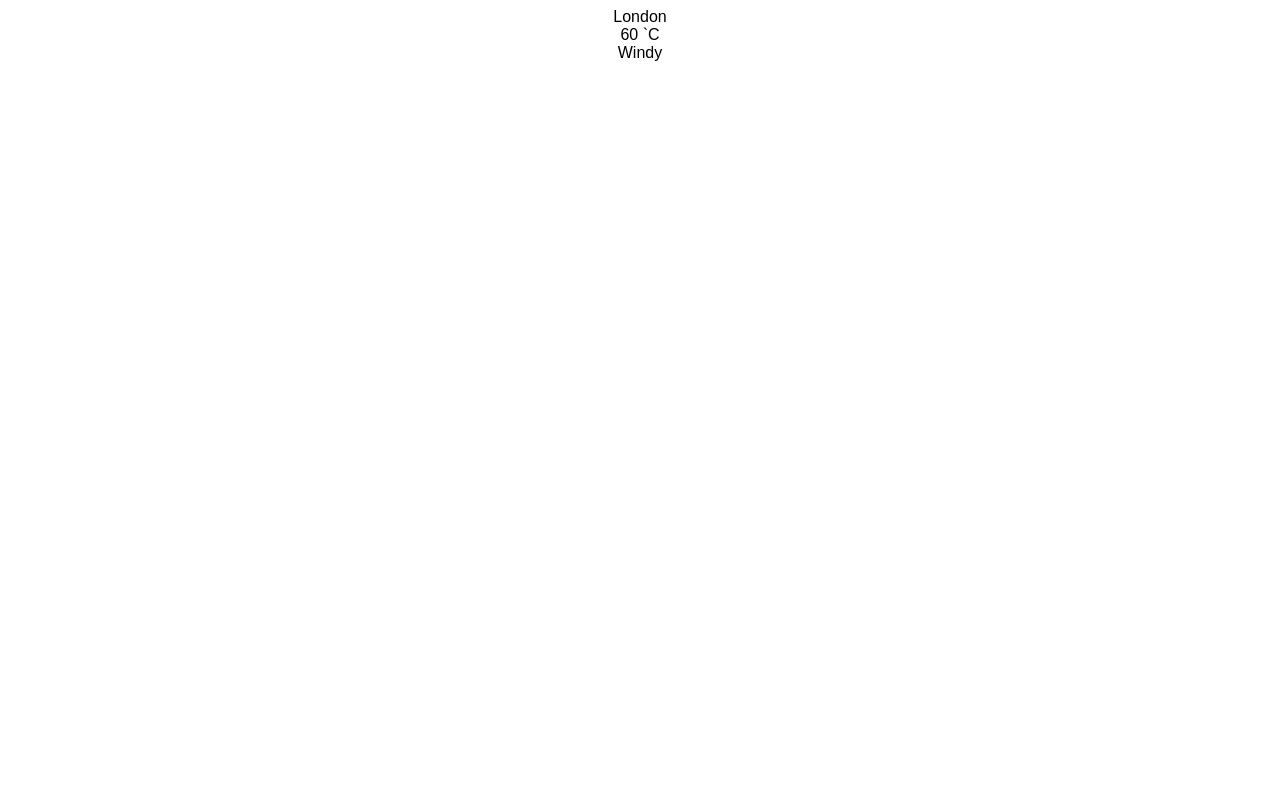
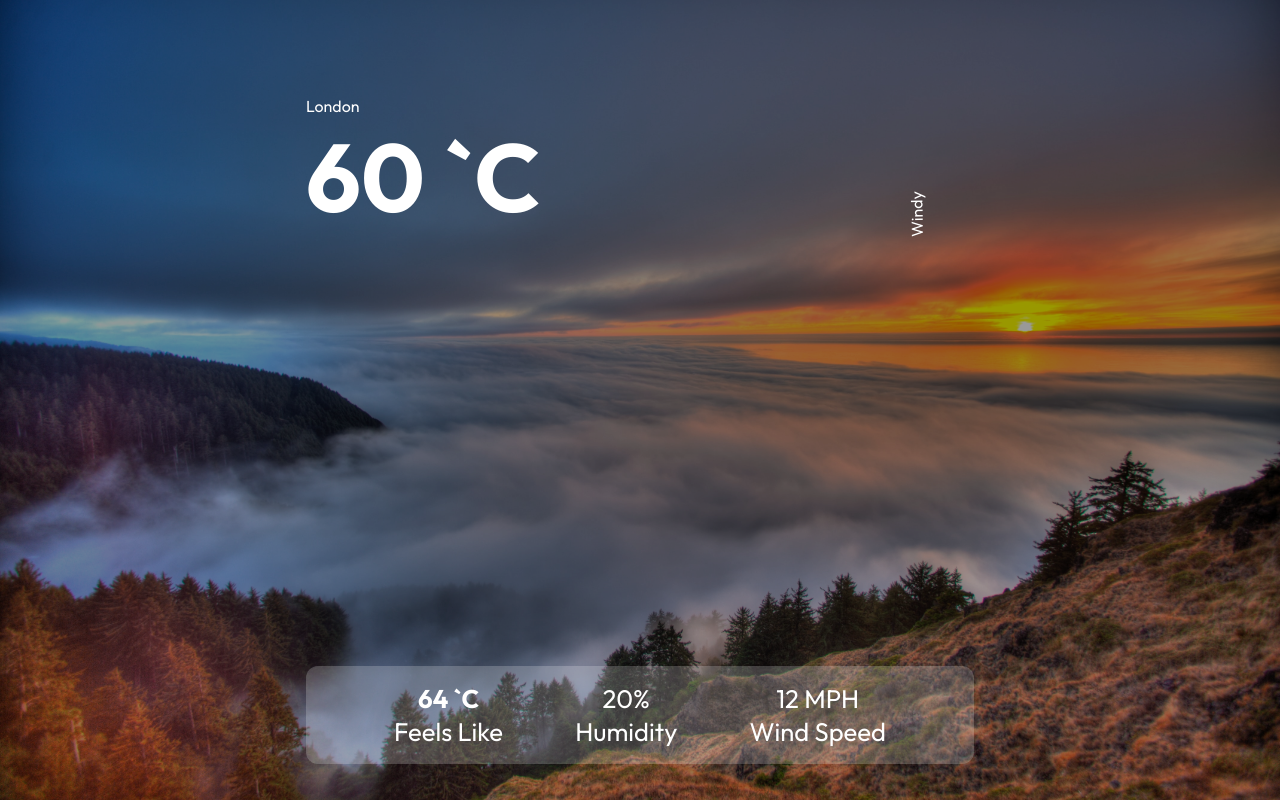
Before and after one commit to Warghto/weather-app, a React (Create React App) app: page / in a window 1280 px wide. Built offline with nearby package versions, Linux system fonts and the light colour scheme.

Commit message:
Markup for web

```diff
--- a/src/App.js
+++ b/src/App.js
@@ -6,14 +6,29 @@
 export default function App() {
   // const URL = 'https://api.openweathermap.org/data/2.5/weather?q=London&appid=d45bf05f66307ef1483c9b1231dd4b44'
   return (
-    <div className="App">
+    <div className="app">
       <div className="container">
         <div className="top">
           <div className="location">London</div>
-          <div className="temp">60 `C</div>
+          <div className="temp">
+            <h1>60 `C</h1>
+          </div>
           <div className="description">Windy</div>
         </div>
-        <div className="bottom"></div>
+        <div className="bottom">
+          <div className="feels">
+            <p className="bold">64 `C</p>
+            <p>Feels Like</p>
+          </div>
+          <div className="humidity">
+            <p>20%</p>
+            <p>Humidity</p>
+          </div>
+          <div className="wind">
+            <p>12 MPH</p>
+            <p>Wind Speed</p>
+          </div>
+        </div>
       </div>
     </div>
   );
--- a/src/styles.css
+++ b/src/styles.css
@@ -1,4 +1,98 @@
-.App {
-  font-family: sans-serif;
+@import url("https://fonts.googleapis.com/css2?family=Outfit:wght@100;200;300;400;500;600;700&family=Poppins:ital,wght@0,100;0,200;0,300;0,400;0,500;0,600;0,700;0,800;0,900;1,100;1,200;1,300;1,400;1,500;1,600;1,700;1,800;1,900&display=swap");
+
+* {
+  box-sizing: border-box;
+  margin: 0;
+  padding: 0;
+}
+
+body {
+  font-family: "Outfit", "Segoe UI", "Roboto", "Oxygen", "Ubuntu", "Cantarell",
+    "Fira Sans", "Droid Sans", "Helvetica Neue", sans-serif;
+  -webkit-font-smoothing: antialiased;
+  -moz-osx-font-smoothing: grayscale;
+}
+
+p {
+  font-size: 1.6rem;
+}
+
+h1 {
+  font-size: 6rem;
+}
+
+.app {
+  width: 100%;
+  height: 100vh;
+  position: relative;
+  background-color: rgba(0, 0, 0, 0.4);
+  color: #fff;
+}
+
+.app:before {
+  content: "";
+  background: url("./assets/sunset.jpg") no-repeat center center/cover;
+  position: absolute;
+  width: 100%;
+  height: 100%;
+  top: 0;
+  left: 0;
+  z-index: -1;
+}
+
+.app .search {
   text-align: center;
+  padding: 1rem;
 }
+
+.app input {
+  padding: 0.7rem 1.5rem;
+  font-size: 1.2rem;
+  border-radius: 25px;
+  border: 1px solid rgba(255, 255, 255, 0.8);
+  background: rgba(255, 255, 255, 0.1);
+  color: #f8f8f8;
+}
+
+::placeholder {
+  color: #f8f8f8;
+}
+
+.container {
+  max-width: 700px;
+  height: 700px;
+  margin: auto;
+  padding: 0 1rem;
+  position: relative;
+  top: 10%;
+  display: flex;
+  flex-direction: column;
+  justify-content: space-between;
+}
+
+.app .top {
+  width: 100%;
+  margin: 1rem auto;
+}
+
+.app .description {
+  position: relative;
+  right: -90%;
+  transform-origin: 0 0;
+  transform: rotate(269deg);
+}
+
+.app .bottom {
+  display: flex;
+  justify-content: space-evenly;
+  text-align: center;
+  width: 100%;
+  margin: 1rem auto;
+  padding: 1rem;
+  border-radius: 12px;
+  background-color: rgba(255, 255, 255, 0.2);
+}
+
+.bold {
+  font-weight: 700;
+}
```
Also changed, not shown: src/weather.json (added, +35 -0 lines), src/assets/sunset.jpg (added).
